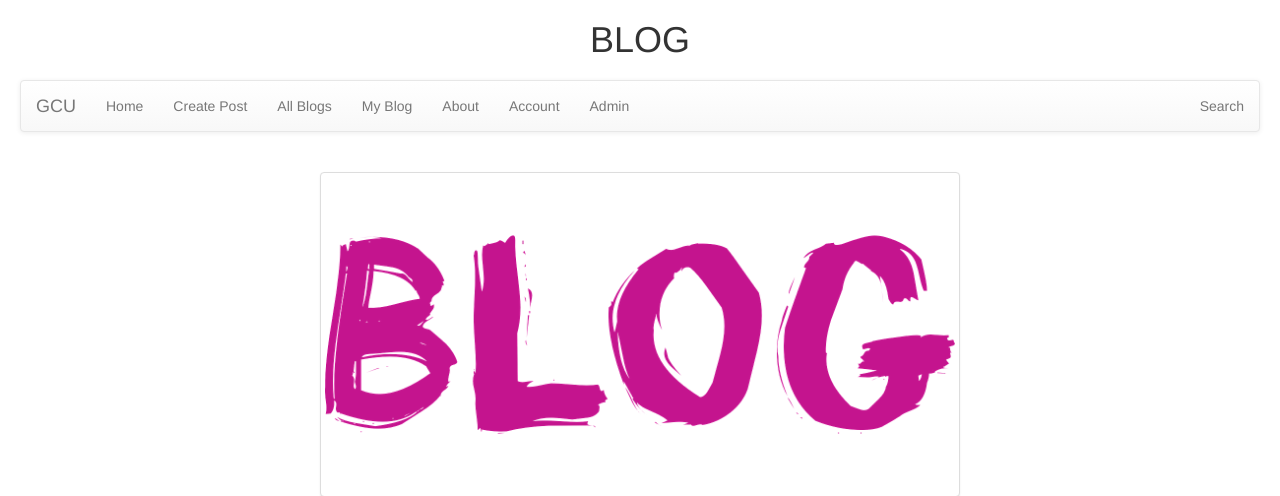
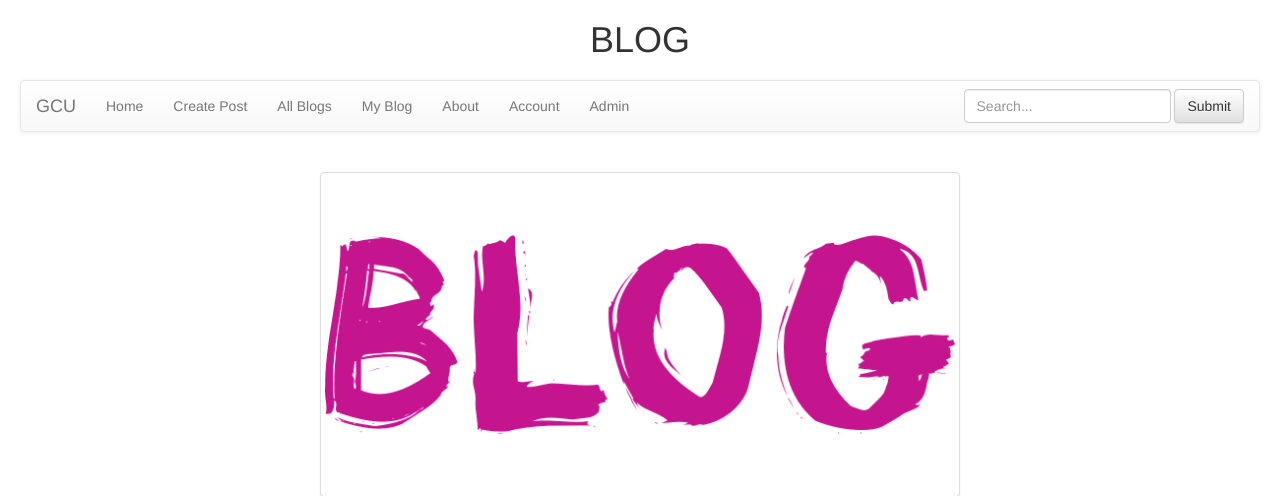
Before and after one commit to MrAizakku/cst339clc, a Spring Boot app: page / in a window 1280 px wide. Shown: the top 496 px of the page. Run offline with Spring Boot 4, Linux system fonts and the light colour scheme; some libraries are stand-ins or nearby versions.

Commit message:
navbar modification

```diff
--- a/src/main/resources/templates/layouts/common.html
+++ b/src/main/resources/templates/layouts/common.html
@@ -24,9 +24,12 @@
 						<li><a href="">Account</a></li>
 						<li><a href="">Admin</a></li>
 					</ul>
-					<ul class="nav navbar-nav navbar-right">
-						<li><a href="">Search</a></li>
-					</ul>
+					<form class="navbar-form navbar-right" role="search">
+						<div class="form-group">
+							<input type="text" class="form-control" placeholder="Search...">
+						</div>
+						<button type="submit" class="btn btn-default">Submit</button>
+					</form>
 				</div>
 			</nav>
 		</div>
```
